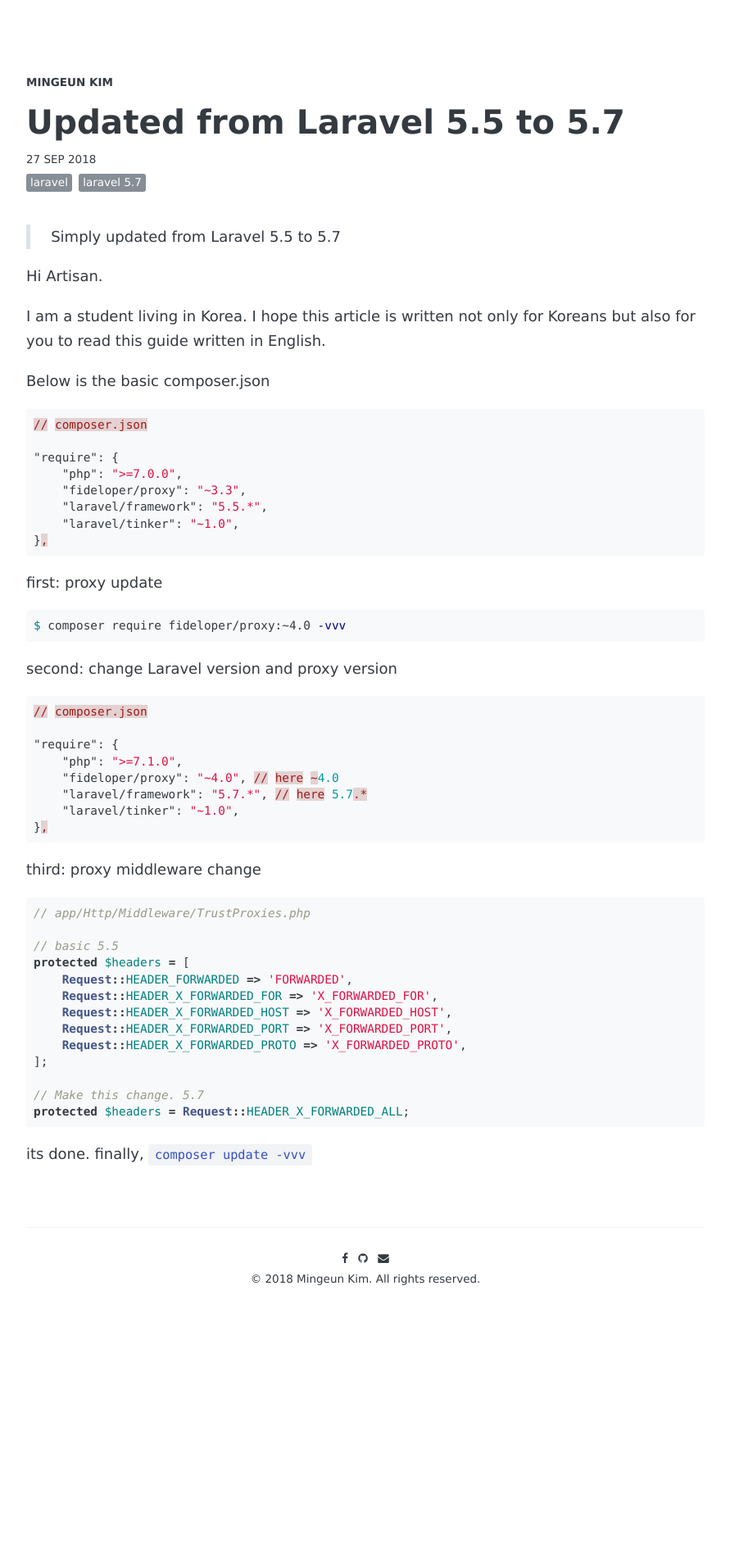
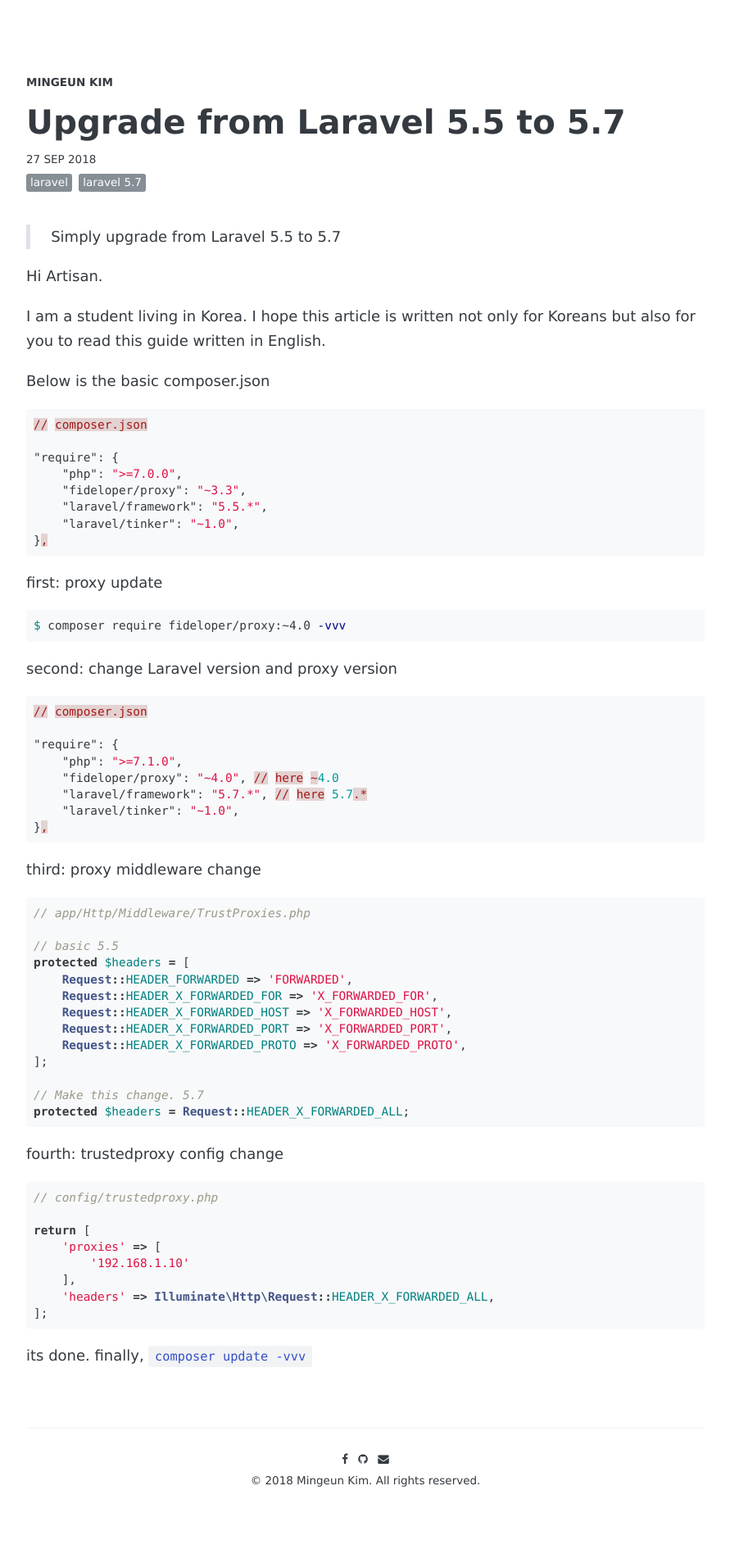
Before and after one commit to mingeunkim/mingeunkim.github.io, a Jekyll site: the page built from _posts/2018-09-28-simply-updated-laravel55-to-57.md, in a window 1280 px wide. Shown: the whole page at 82% size, without its empty margins (194-1085 px from the left). Built offline with Jekyll 4.4.1, drawn with Linux system fonts in a browser that asks for light colours; some web fonts are replaced; comment, search, counter and statistics services are not loaded; before the commit the page ends 1661 px from its top, so only the background shows below that.

Commit message:
라라벨 업그레이드

````diff
--- a/_posts/2018-09-28-simply-updated-laravel55-to-57.md
+++ b/_posts/2018-09-28-simply-updated-laravel55-to-57.md
@@ -1,13 +1,13 @@
 ---
 layout: post
-title: 'Updated from Laravel 5.5 to 5.7'
-description: 'Updated from Laravel 5.5 to 5.7'
+title: 'Upgrade from Laravel 5.5 to 5.7'
+description: 'Upgrade from Laravel 5.5 to 5.7'
 date: 2018-09-27
 author: Mingeun Kim
 tags: [Laravel, Laravel 5.7]
 ---
 
-> Simply updated from Laravel 5.5 to 5.7
+> Simply upgrade from Laravel 5.5 to 5.7
 
 
 Hi Artisan.
@@ -62,4 +62,16 @@
 protected $headers = Request::HEADER_X_FORWARDED_ALL;
 ```
 
+fourth: trustedproxy config change
+```php
+// config/trustedproxy.php
+
+return [
+    'proxies' => [
+        '192.168.1.10'
+    ],
+    'headers' => Illuminate\Http\Request::HEADER_X_FORWARDED_ALL,
+];
+```
+
 its done. finally, `composer update -vvv`
````
